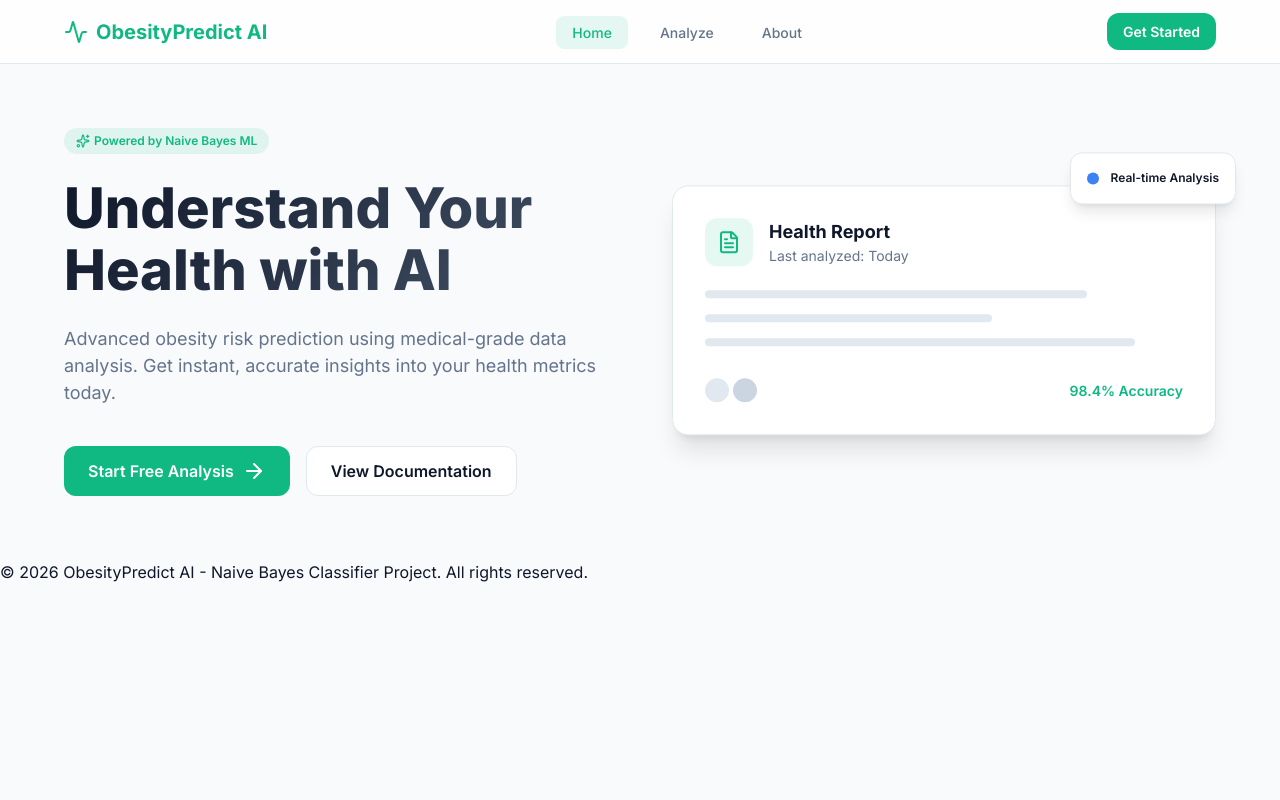
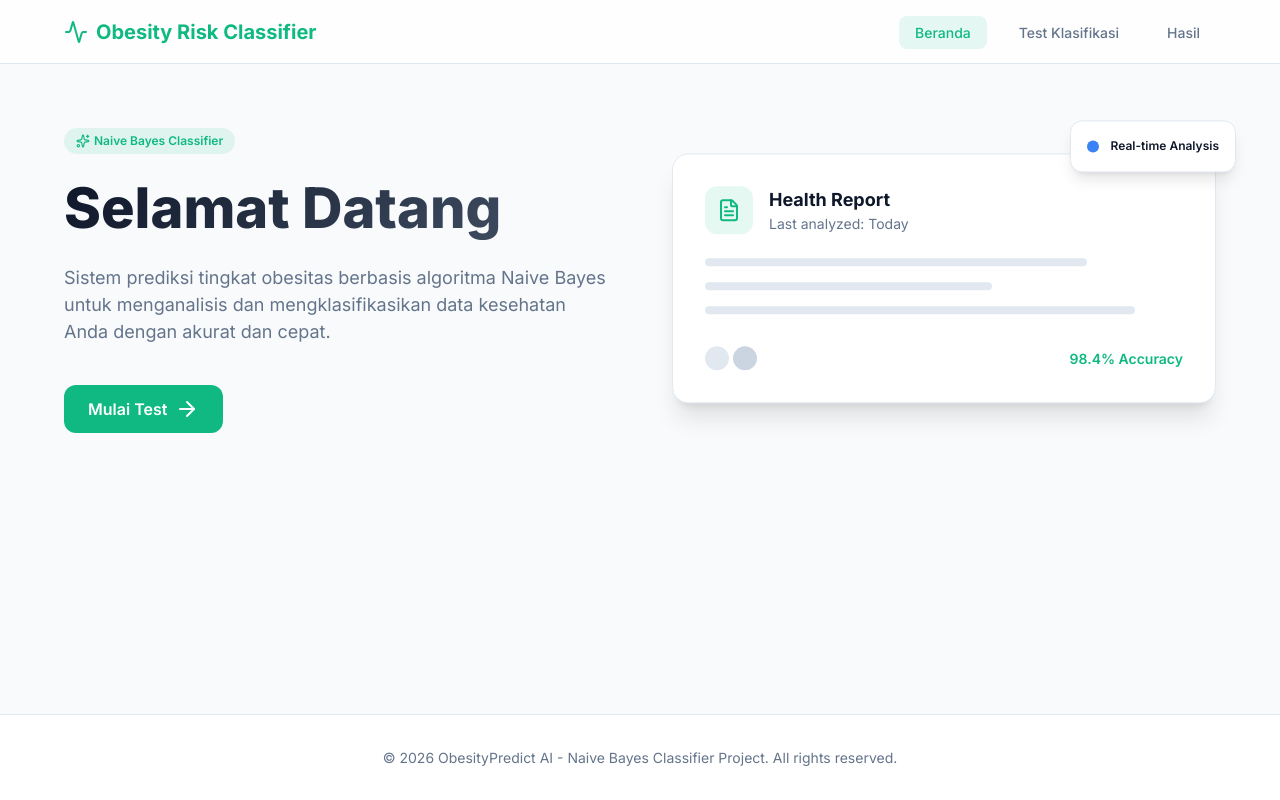
Before and after one commit to muhammadalimurtadho05/obesity-prediction-naive-bayes, a Django app: page / in a window 1280 px wide. Run offline with Django 5.2, Linux system fonts and the light colour scheme.

```diff
--- a/classifier/static/css/modern.css
+++ b/classifier/static/css/modern.css
@@ -40,6 +40,13 @@ body {
     color: var(--text-main);
     line-height: 1.5;
     -webkit-font-smoothing: antialiased;
+    min-height: 100vh;
+    display: flex;
+    flex-direction: column;
+}
+
+main {
+    flex: 1;
 }
 
 /* Glass Navbar */
@@ -476,3 +483,14 @@ body {
         display: none; /* Hide menu on mobile for simplicity, or add a hamburger */
     }
 }
+
+/* Footer */
+footer {
+    padding: 2rem 1.5rem;
+    border-top: 1px solid var(--border);
+    text-align: center;
+    color: var(--text-muted);
+    font-size: 0.875rem;
+    background: var(--surface);
+    width: 100%;
+}
--- a/classifier/templates/index.html
+++ b/classifier/templates/index.html
@@ -17,16 +17,13 @@
     <nav class="navbar">
         <div class="navbar-container">
             <a href="/" class="navbar-brand">
-                <i data-lucide="activity"></i> ObesityPredict AI
+                <i data-lucide="activity"></i> Obesity Risk Classifier
             </a>
             <ul class="navbar-menu">
-                <li><a href="/" class="nav-link active">Home</a></li>
-                <li><a href="/test" class="nav-link">Analyze</a></li>
-                <li><a href="/test" class="nav-link">About</a></li>
+                <li><a href="/" class="nav-link active">Beranda</a></li>
+                <li><a href="/test" class="nav-link">Test Klasifikasi</a></li>
+                <li><a href="/hasil" class="nav-link">Hasil</a></li>
             </ul>
-            <div class="cta-group">
-                <a href="/test" class="btn-primary" style="padding: 0.5rem 1rem; font-size: 0.875rem;">Get Started</a>
-            </div>
         </div>
     </nav>
 
@@ -34,16 +31,13 @@
         <section class="hero">
             <div class="hero-content">
                 <div class="hero-badge">
-                    <i data-lucide="sparkles" style="width: 14px; height: 14px; margin-right: 4px;"></i> Powered by Naive Bayes ML
+                    <i data-lucide="sparkles" style="width: 14px; height: 14px; margin-right: 4px;"></i> Naive Bayes Classifier
                 </div>
-                <h1>Understand Your Health with AI</h1>
-                <p>Advanced obesity risk prediction using medical-grade data analysis. Get instant, accurate insights into your health metrics today.</p>
+                <h1>Selamat Datang</h1>
+                <p>Sistem prediksi tingkat obesitas berbasis algoritma Naive Bayes untuk menganalisis dan mengklasifikasikan data kesehatan Anda dengan akurat dan cepat.</p>
                 <div class="cta-group">
                     <a href="/test" class="btn-primary">
-                        Start Free Analysis <i data-lucide="arrow-right"></i>
-                    </a>
-                    <a href="#" class="btn-secondary">
-                        View Documentation
+                        Mulai Test <i data-lucide="arrow-right"></i>
                     </a>
                 </div>
             </div>
```
Also changed, not shown: classifier/templates/hasil.html (+11 -11 lines), classifier/templates/test.html (+6 -6 lines).
